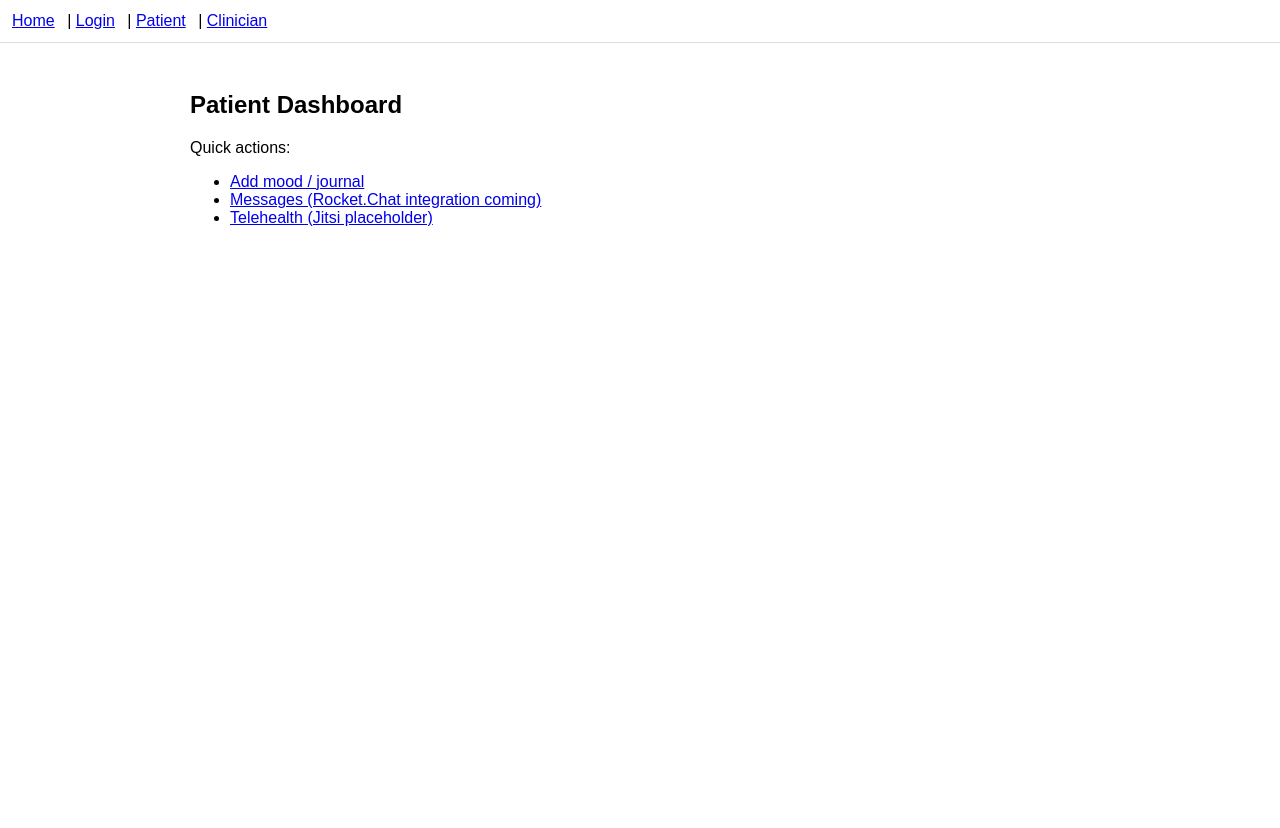
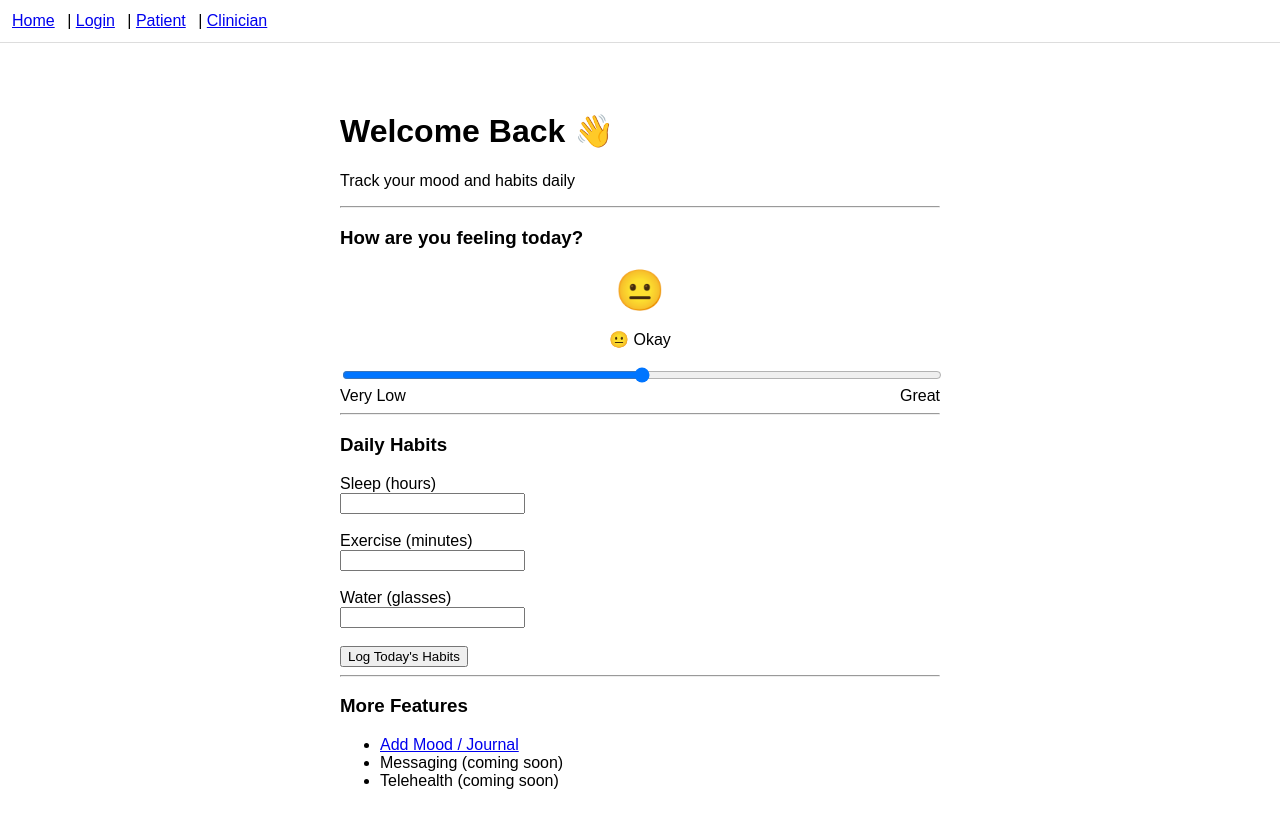
Before and after one commit to dstamout/ssw-555-team-1-project, a React (Vite) app in the folder frontend/: page /patient in a window 1280 px wide. Shown: the top 828 px of the page. Before the commit the page ends 800 px from the top, so only its background shows below. Built offline with nearby package versions, Linux system fonts and the light colour scheme.

Commit message:
PatientDashboard.jsx

```diff
--- a/frontend/src/pages/PatientDashboard.jsx
+++ b/frontend/src/pages/PatientDashboard.jsx
@@ -1,16 +1,92 @@
-import React from 'react';
+import React, { useState } from 'react';
 import { Link } from 'react-router-dom';
 
 export default function PatientDashboard() {
+  const [mood, setMood] = useState(2);
+  const [sleep, setSleep] = useState("");
+  const [exercise, setExercise] = useState("");
+  const [water, setWater] = useState("");
+
+  const moodLabels = ["😞 Very Low", "😕 Low", "😐 Okay", "🙂 Good", "😊 Great"];
+
+  const handleSave = () => {
+    alert("Habits logged! Keep it up 💪");
+  };
+
   return (
-    <div>
-      <h2>Patient Dashboard</h2>
-      <p>Quick actions:</p>
+    <div style={{ padding: "20px", fontFamily: "Arial", maxWidth: "600px", margin: "auto" }}>
+
+      {/* Welcome Banner */}
+      <h1>Welcome Back 👋</h1>
+      <p>Track your mood and habits daily</p>
+
+      <hr />
+
+      {/* Mood Slider */}
+      <h3>How are you feeling today?</h3>
+
+      <div style={{ textAlign: "center" }}>
+        <span style={{ fontSize: "40px" }}>
+          {moodLabels[mood].split(" ")[0]}
+        </span>
+        <p>{moodLabels[mood]}</p>
+      </div>
+
+      <input
+        type="range"
+        min="0"
+        max="4"
+        step="1"
+        value={mood}
+        onChange={(e) => setMood(Number(e.target.value))}
+        style={{ width: "100%" }}
+      />
+
+      <div style={{ display: "flex", justifyContent: "space-between" }}>
+        <span>Very Low</span>
+        <span>Great</span>
+      </div>
+
+      <hr />
+
+      {/* Habit Tracker */}
+      <h3>Daily Habits</h3>
+
+      <label>Sleep (hours)</label><br />
+      <input
+        type="number"
+        value={sleep}
+        onChange={(e) => setSleep(e.target.value)}
+      /><br /><br />
+
+      <label>Exercise (minutes)</label><br />
+      <input
+        type="number"
+        value={exercise}
+        onChange={(e) => setExercise(e.target.value)}
+      /><br /><br />
+
+      <label>Water (glasses)</label><br />
+      <input
+        type="number"
+        value={water}
+        onChange={(e) => setWater(e.target.value)}
+      /><br /><br />
+
+      <button onClick={handleSave}>
+        Log Today's Habits
+      </button>
+
+      <hr />
+
+      {/* Navigation */}
+      <h3>More Features</h3>
       <ul>
-        <li><Link to="/patient/mood">Add mood / journal</Link></li>
-        <li><a href="#">Messages (Rocket.Chat integration coming)</a></li>
-        <li><a href="#">Telehealth (Jitsi placeholder)</a></li>
+        <li><Link to="/patient/mood">Add Mood / Journal</Link></li>
+        <li>Messaging (coming soon)</li>
+        <li>Telehealth (coming soon)</li>
       </ul>
+
     </div>
   );
 }
```
